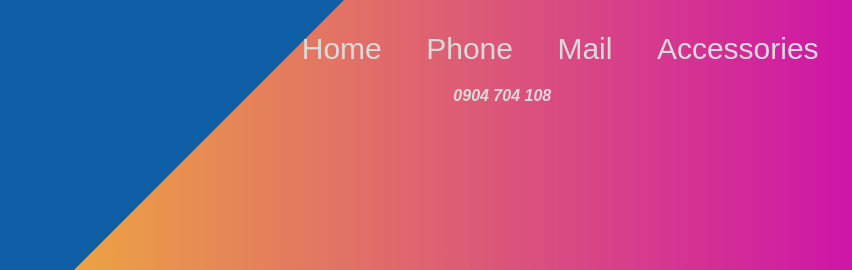
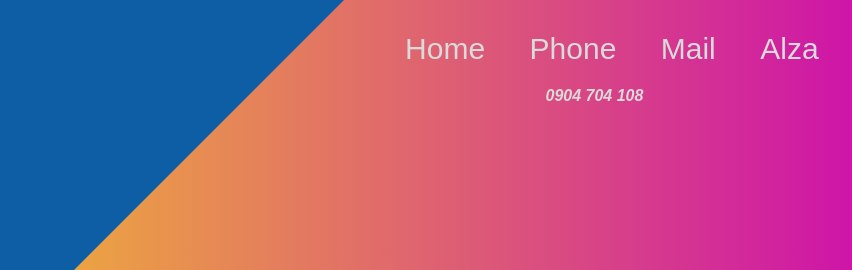
Before and after one commit to ChrappaCode/PageTest, a plain HTML site: page index.html in a window 1280 px wide. Both pictures are taken after a click on the link "Phone". Shown: the top 270 px of the page, 428-1280 px from the left. Drawn offline with Linux system fonts and the light colour scheme.

Commit message:
MACBOOK 1ST COMMIT

```diff
--- a/index.html
+++ b/index.html
@@ -21,7 +21,7 @@
                     <li><a href="#" onClick="window.location.reload();">Home</a></li>
                     <li><a href="#" onclick="phoneFunction()">Phone</a></li>
                     <li><a href="#" onclick="mailFunction()">Mail</a></li>
-                    <li><a href="#">Accessories</a></li>
+                    <li><a href="https://alza.sk" target="_blank">Alza</a></li>
                 </ul>
             </div>
         </nav>
@@ -30,9 +30,9 @@
         <p class="email" id="mail" style="display:none">
             <a href="https://www.google.com/intl/sk/gmail/about/" target="_blank">kubino321@gmail.com</a>
         </p>
-            <p class="phone" id="phone" style="display:none">
-                <a href="https://telefonny.zoznam.sk/" target="_blank">0904 704 108</a>
-            </p>
+        <p class="phone" id="phone" style="display:none">
+            <a href="https://telefonny.zoznam.sk/" target="_blank">0904 704 108</a>
+        </p>
 
 
         <div class="info">
--- a/style.css
+++ b/style.css
@@ -134,7 +134,7 @@ nav{
     text-decoration: none;
     color: #ffffff;
     position: absolute;
-    right: 12%;
+    right: 6%;
     top:12%;
     transform: translateY(-50%);
     text-align: center;
@@ -145,7 +145,7 @@ nav{
     color: #dadada;
     text-decoration: none;
     position: absolute;
-    right: 23.5%;
+    right: 16.3%;
     top: 12%;
     transform: translateY(-50%);
     text-align: center;
```
